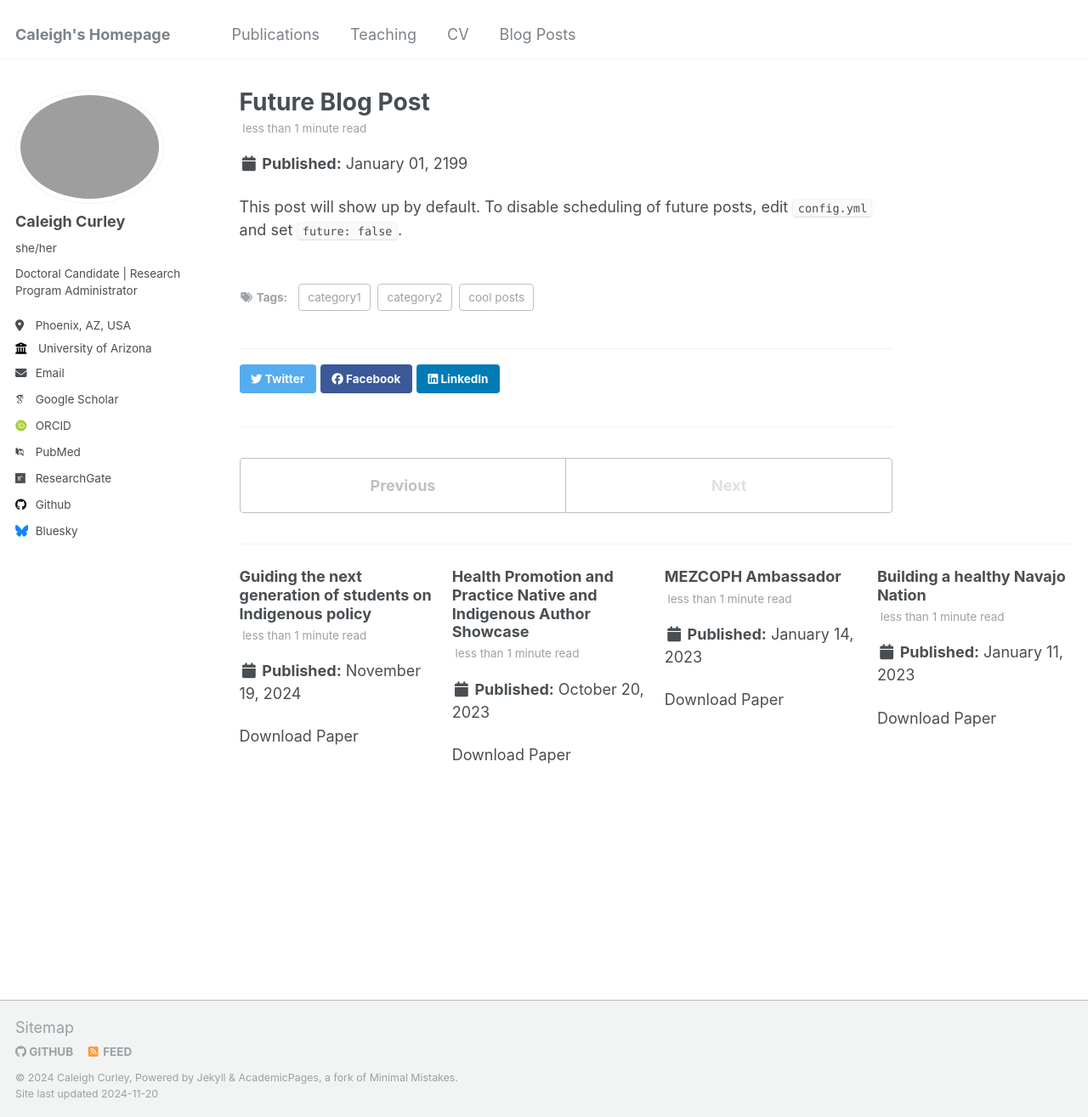
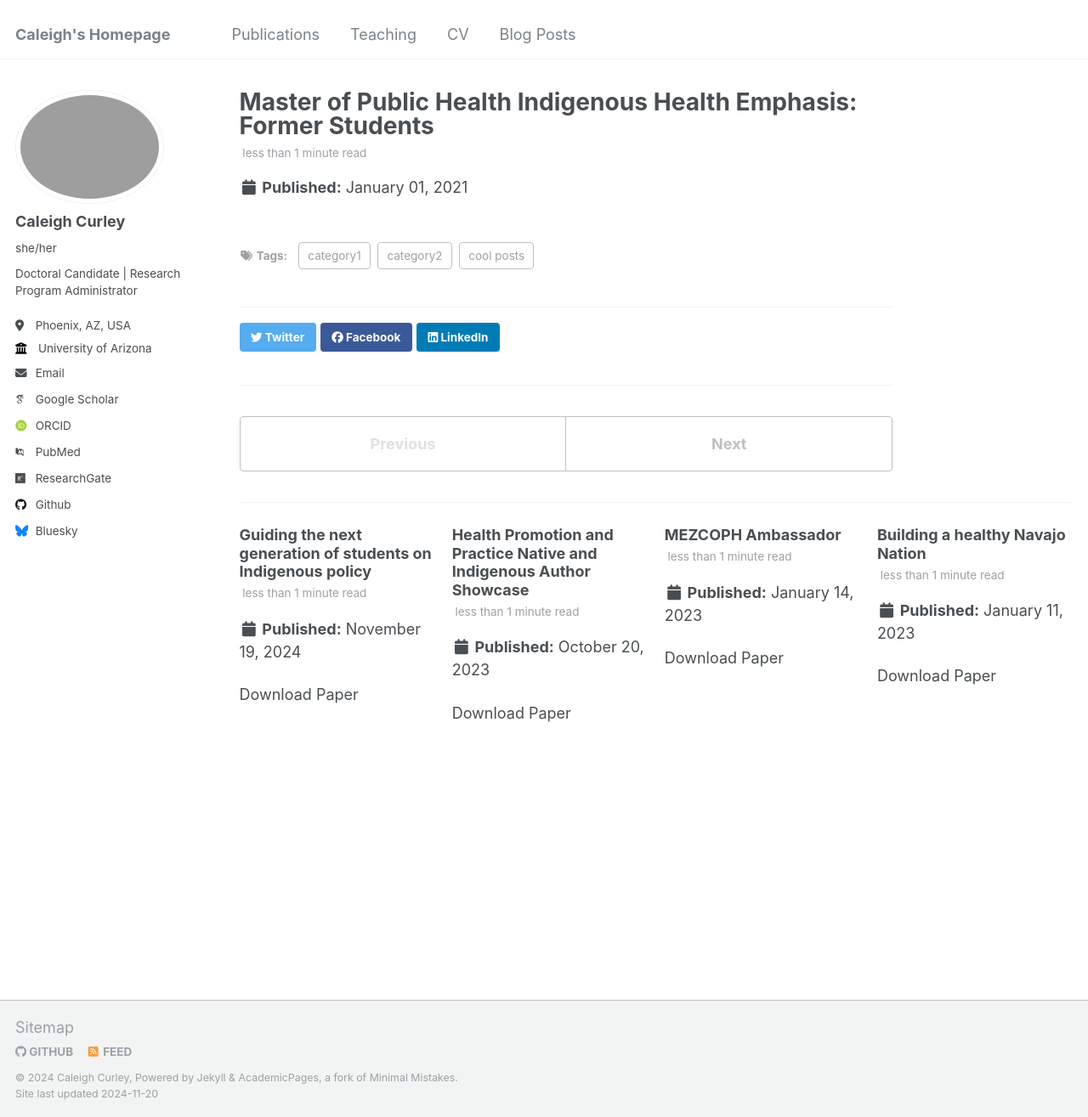
Before and after one commit to caleighcurley/Caleigh-Curley, a Jekyll site: the page built from _posts/2199-01-01-future-post.md, in a window 1280 px wide and 1315 px high. Shown: the whole window at 85% size. Built offline with Jekyll 4.4.1, drawn with Linux system fonts in a browser that asks for light colours; some web fonts are replaced.

Commit message:
Update 2199-01-01-future-post.md

```diff
--- a/_posts/2199-01-01-future-post.md
+++ b/_posts/2199-01-01-future-post.md
@@ -1,11 +1,9 @@
 ---
-title: 'Future Blog Post'
-date: 2199-01-01
-permalink: /posts/2012/08/blog-post-4/
+title: 'Master of Public Health Indigenous Health Emphasis: Former Students'
+date: 2021-01-01
+paperurl: 'https://nau.edu/health-sciences/master-of-public-health-health-promotion-with-the-indigenous-health-track/'
 tags:
   - cool posts
   - category1
   - category2
 ---
-
-This post will show up by default. To disable scheduling of future posts, edit `config.yml` and set `future: false`.
```
